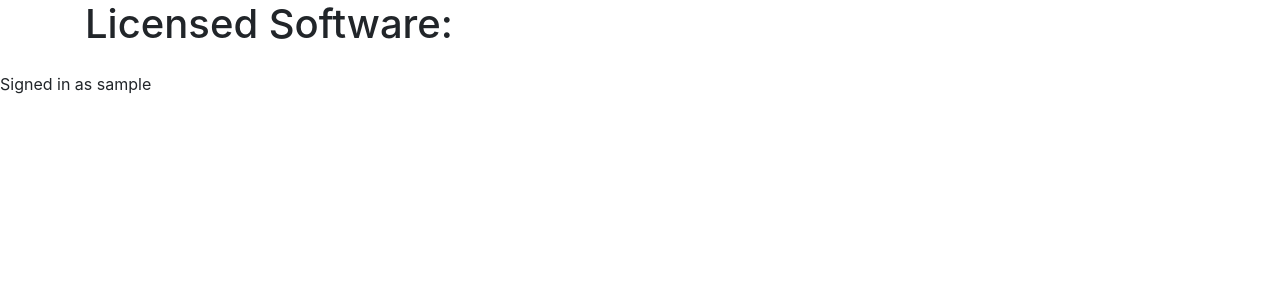
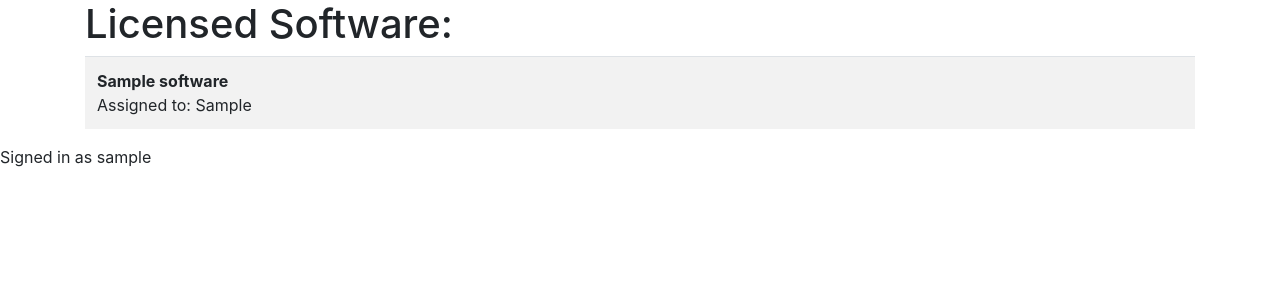
Before and after one commit to miotke/license_manager, a Django app: page / in a window 1280 px wide. Shown: the part 56-356 px from the top of the page. Run offline with Django 3.2, Linux system fonts and the light colour scheme; a user stored in the database is signed in; tables that the repository leaves empty hold one stand-in row (values such as "Sample post"); some libraries are stand-ins or nearby versions.

Commit message:
Software titles now appear in the license_list

```diff
--- a/templates/licenses/license_list.html
+++ b/templates/licenses/license_list.html
@@ -5,7 +5,7 @@
     <table class="table table-striped">
 
         <tbody>
-            {% for software_title in software %}
+            {% for software in licenses %}
                 <tr>
                     <!-- Everything inside <td> defines the row and everything inside that row -->
                     <td>
```
